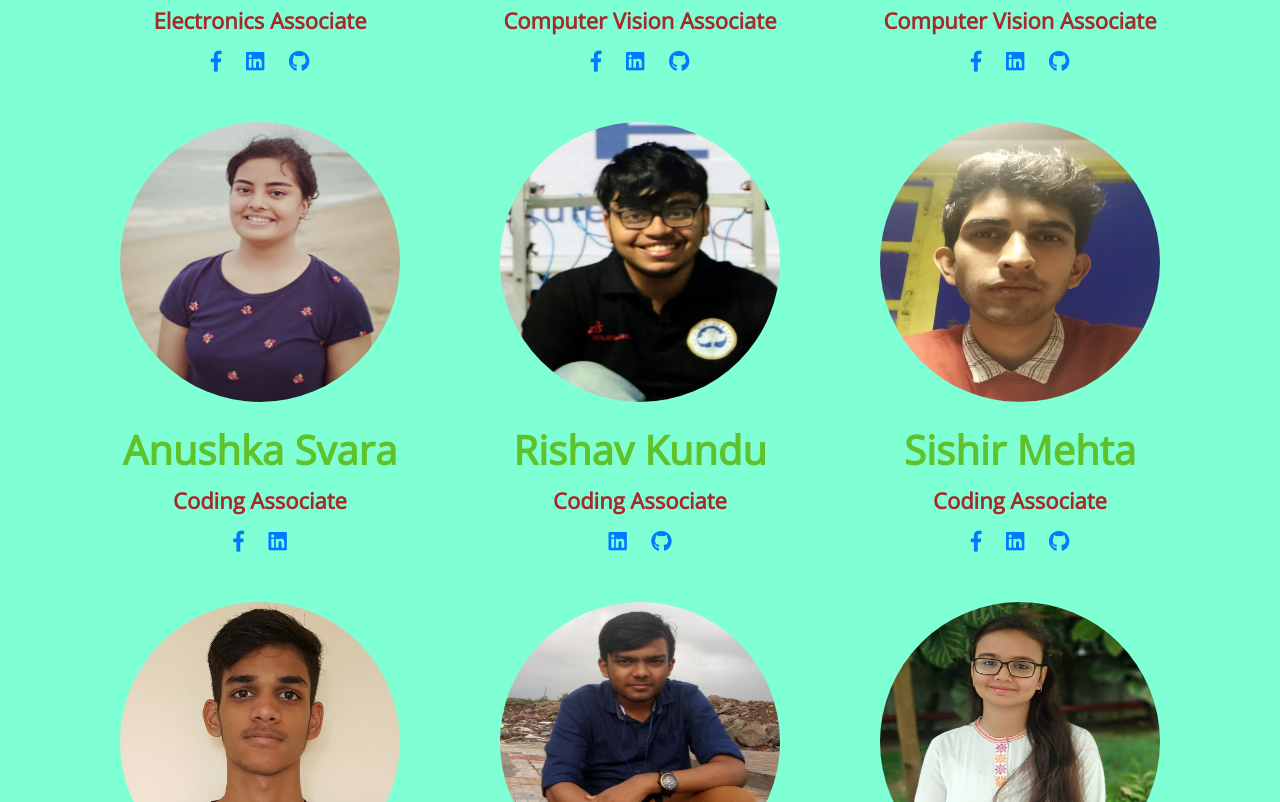
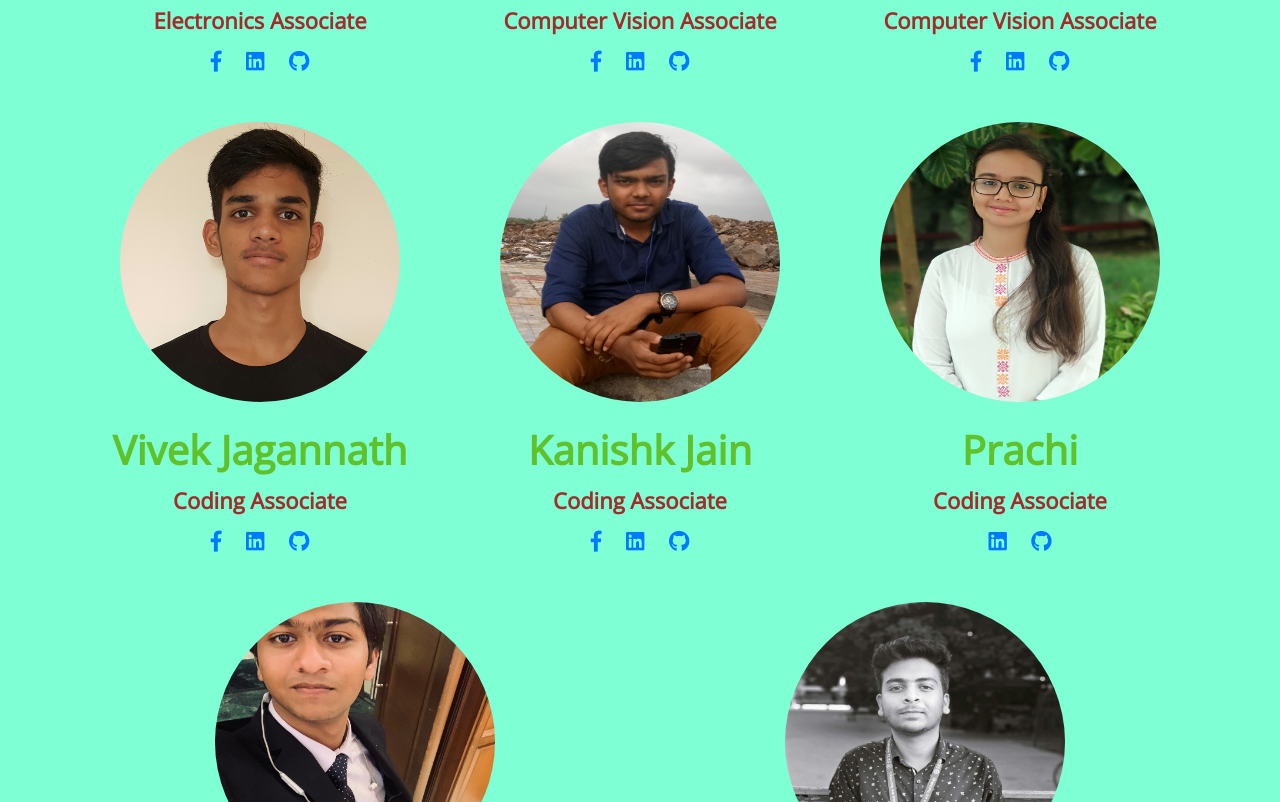
Before and after one commit to vivek1909/SRMTH, a plain HTML site: page team.html in a window 1280 px wide. Shown: the part 5357-6159 px from the top of the page. Drawn offline with nearby package versions, Linux system fonts and the light colour scheme.

Commit message:
update changes

```diff
--- a/team.html
+++ b/team.html
@@ -215,7 +215,7 @@
             </div>
             <div class="col col-md-6 col-lg-4">
                 <img src="Assets/img/vigneshwar.jpg" class="image">
-                <h2 class="name">J. Vigneshwar</h2>
+                <h2 class="name">J. Vighneswar</h2>
                 <p class="designation">Mechanical Associate</p>
                 <a href="https://www.facebook.com/vighneswar.jaishankar.1" target="_blank"><i class="fab fa-facebook-f"></i></a>
                 <a href="https://www.linkedin.com/in/vighneswar-jaishankaran-484189173" target="_blank"><i class="fab fa-linkedin"></i></a>
@@ -265,28 +265,6 @@
                 <img src="Assets/img/sourjyodip.jpg" class="image">
                 <h2 class="name">Sorjyadip Ray</h2>
                 <p class="designation">Computer Vision Associate</p>
-                <a href="" target="_blank"><i class="fab fa-facebook-f"></i></a>
-                <a href="" target="_blank"><i class="fab fa-linkedin"></i></a>
-                <a href="" target="_blank"><i class="fab fa-github"></i></a>
-            </div>
-            <div class="col col-md-6 col-lg-4">
-                <img src="Assets/img/anushka.jpeg" class="image">
-                <h2 class="name">Anushka Svara</h2>
-                <p class="designation">Coding Associate</p>
-                <a href="https://www.facebook.com/profile.php?id=100008447161324" target="_blank"><i class="fab fa-facebook-f"></i></a>
-                <a href="https://www.linkedin.com/in/anushka-svara/" target="_blank"><i class="fab fa-linkedin"></i></a>
-            </div>
-            <div class="col col-md-6 col-lg-4">
-                <img src="Assets/img/rishav.jpg" class="image">
-                <h2 class="name">Rishav Kundu</h2>
-                <p class="designation">Coding Associate</p>
-                <a href="https://www.linkedin.com/in/rishav-kundu-aa7844184/" target="_blank"><i class="fab fa-linkedin"></i></a>
-                <a href="https://github.com/xrisk" target="_blank"><i class="fab fa-github"></i></a>
-            </div>
-            <div class="col col-md-6 col-lg-4">
-                <img src="Assets/img/sishir.jpg" class="image">
-                <h2 class="name">Sishir Mehta</h2>
-                <p class="designation">Coding Associate</p>
                 <a href="" target="_blank"><i class="fab fa-facebook-f"></i></a>
                 <a href="" target="_blank"><i class="fab fa-linkedin"></i></a>
                 <a href="" target="_blank"><i class="fab fa-github"></i></a>
```
